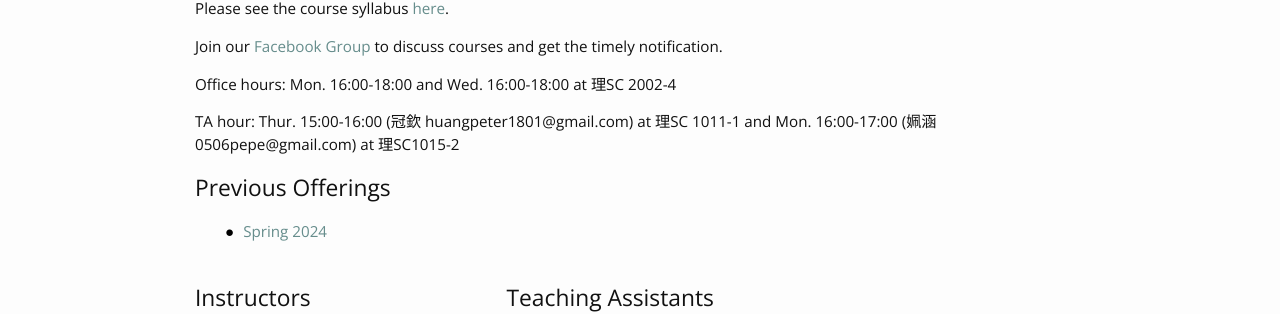
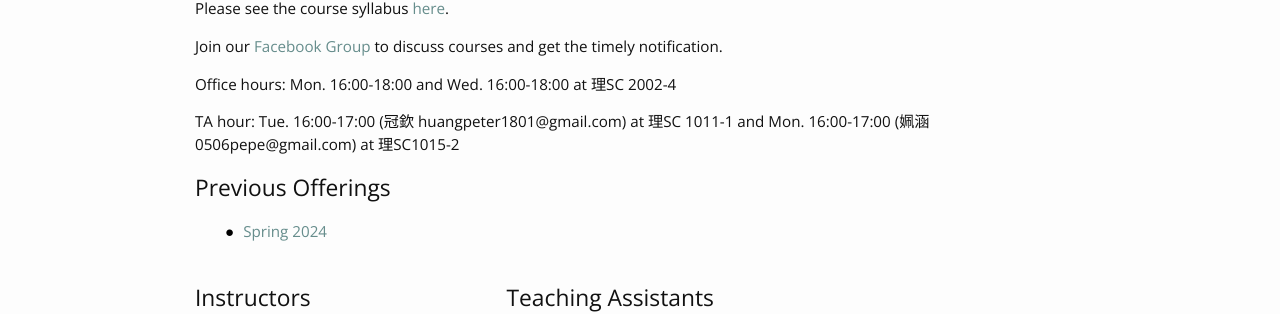
Before and after one commit to phonchi/nsysu-math208, a Jekyll site: the page built from index.md, in a window 1280 px wide. Shown: the part 579-893 px from the top of the page. Built offline with Jekyll 4.4.1, drawn with Linux system fonts in a browser that asks for light colours; nearby versions of some CDN libraries.

Commit message:
Update index.md

```diff
--- a/index.md
+++ b/index.md
@@ -8,4 +8,4 @@
 
 Office hours: Mon. 16:00-18:00 and Wed. 16:00-18:00 at 理SC 2002-4
 
-TA hour: Thur. 15:00-16:00 (冠欽 huangpeter1801@gmail.com) at 理SC 1011-1 and Mon. 16:00-17:00 (姵涵 0506pepe@gmail.com) at 理SC1015-2
+TA hour: Tue. 16:00-17:00 (冠欽 huangpeter1801@gmail.com) at 理SC 1011-1 and Mon. 16:00-17:00 (姵涵 0506pepe@gmail.com) at 理SC1015-2
```
